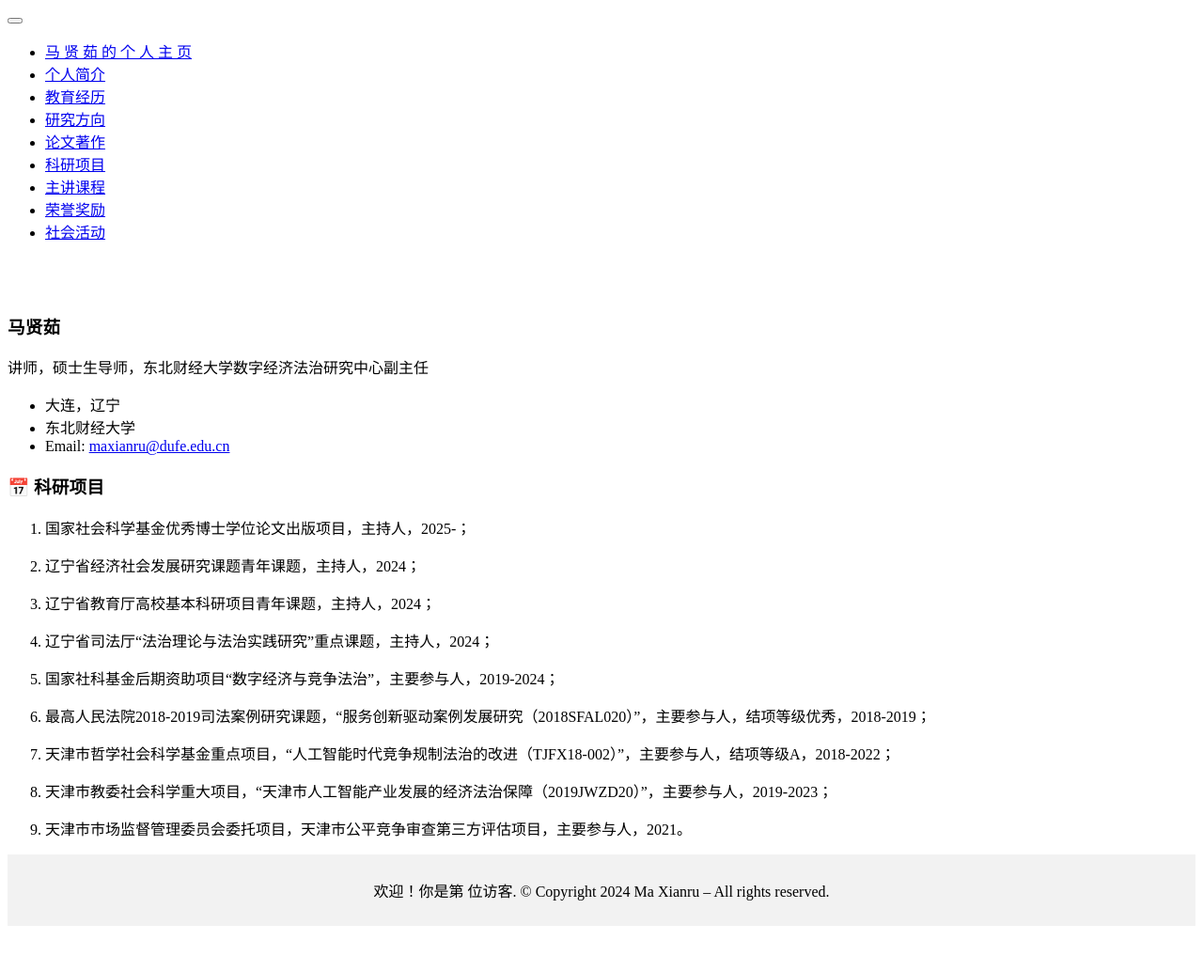
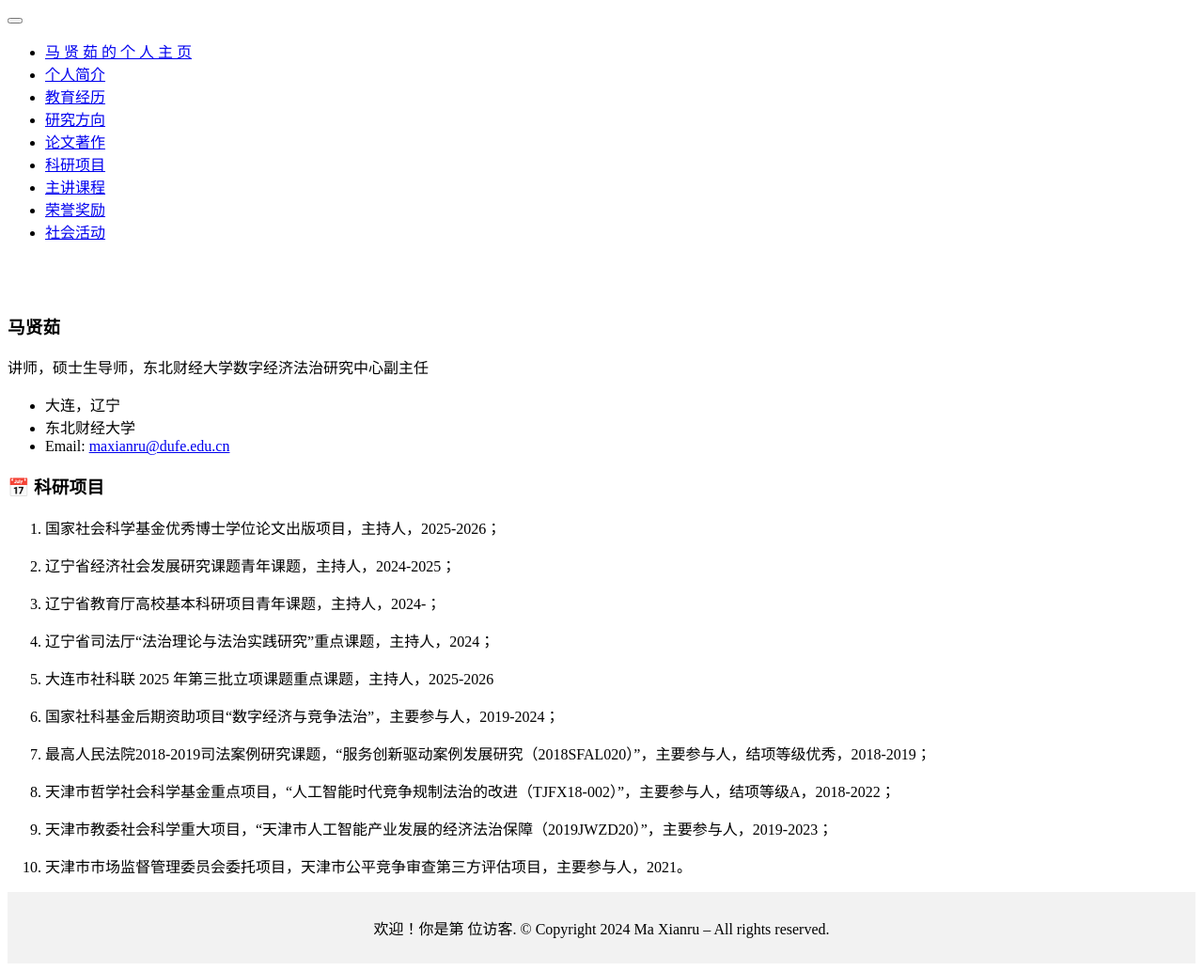
Before and after one commit to maxianru/maxianru.github.io, a Jekyll site: the page built from _pages/includes/projects.md, in a window 1280 px wide. Shown: the whole page at 94% size. Built offline with Jekyll 4.4.1, drawn with Linux system fonts in a browser that asks for light colours; our own code applies the rules of GitHub Pages for plain Markdown files; before the commit the page ends 993 px from its top, so only the background shows below that.

Commit message:
Update projects.md

```diff
--- a/_pages/includes/projects.md
+++ b/_pages/includes/projects.md
@@ -1,19 +1,20 @@
 # 📅 科研项目
 
-  1. 国家社会科学基金优秀博士学位论文出版项目，主持人，2025-；
+  1. 国家社会科学基金优秀博士学位论文出版项目，主持人，2025-2026；
 
-  2. 辽宁省经济社会发展研究课题青年课题，主持人，2024；
+  2. 辽宁省经济社会发展研究课题青年课题，主持人，2024-2025；
 
-  3. 辽宁省教育厅高校基本科研项目青年课题，主持人，2024；
+  3. 辽宁省教育厅高校基本科研项目青年课题，主持人，2024-；
 
   4. 辽宁省司法厅“法治理论与法治实践研究”重点课题，主持人，2024；
+  5. 大连市社科联 2025 年第三批立项课题重点课题，主持人，2025-2026
 
-  5. 国家社科基金后期资助项目“数字经济与竞争法治”，主要参与人，2019-2024；
+  6. 国家社科基金后期资助项目“数字经济与竞争法治”，主要参与人，2019-2024；
 
-  6. 最高人民法院2018-2019司法案例研究课题，“服务创新驱动案例发展研究（2018SFAL020）”，主要参与人，结项等级优秀，2018-2019；
+  7. 最高人民法院2018-2019司法案例研究课题，“服务创新驱动案例发展研究（2018SFAL020）”，主要参与人，结项等级优秀，2018-2019；
 
-  7. 天津市哲学社会科学基金重点项目，“人工智能时代竞争规制法治的改进（TJFX18-002）”，主要参与人，结项等级A，2018-2022；
+  8. 天津市哲学社会科学基金重点项目，“人工智能时代竞争规制法治的改进（TJFX18-002）”，主要参与人，结项等级A，2018-2022；
 
-  8. 天津市教委社会科学重大项目，“天津市人工智能产业发展的经济法治保障（2019JWZD20）”，主要参与人，2019-2023；
+  9. 天津市教委社会科学重大项目，“天津市人工智能产业发展的经济法治保障（2019JWZD20）”，主要参与人，2019-2023；
 
-  9. 天津市市场监督管理委员会委托项目，天津市公平竞争审查第三方评估项目，主要参与人，2021。
+  10. 天津市市场监督管理委员会委托项目，天津市公平竞争审查第三方评估项目，主要参与人，2021。
```
